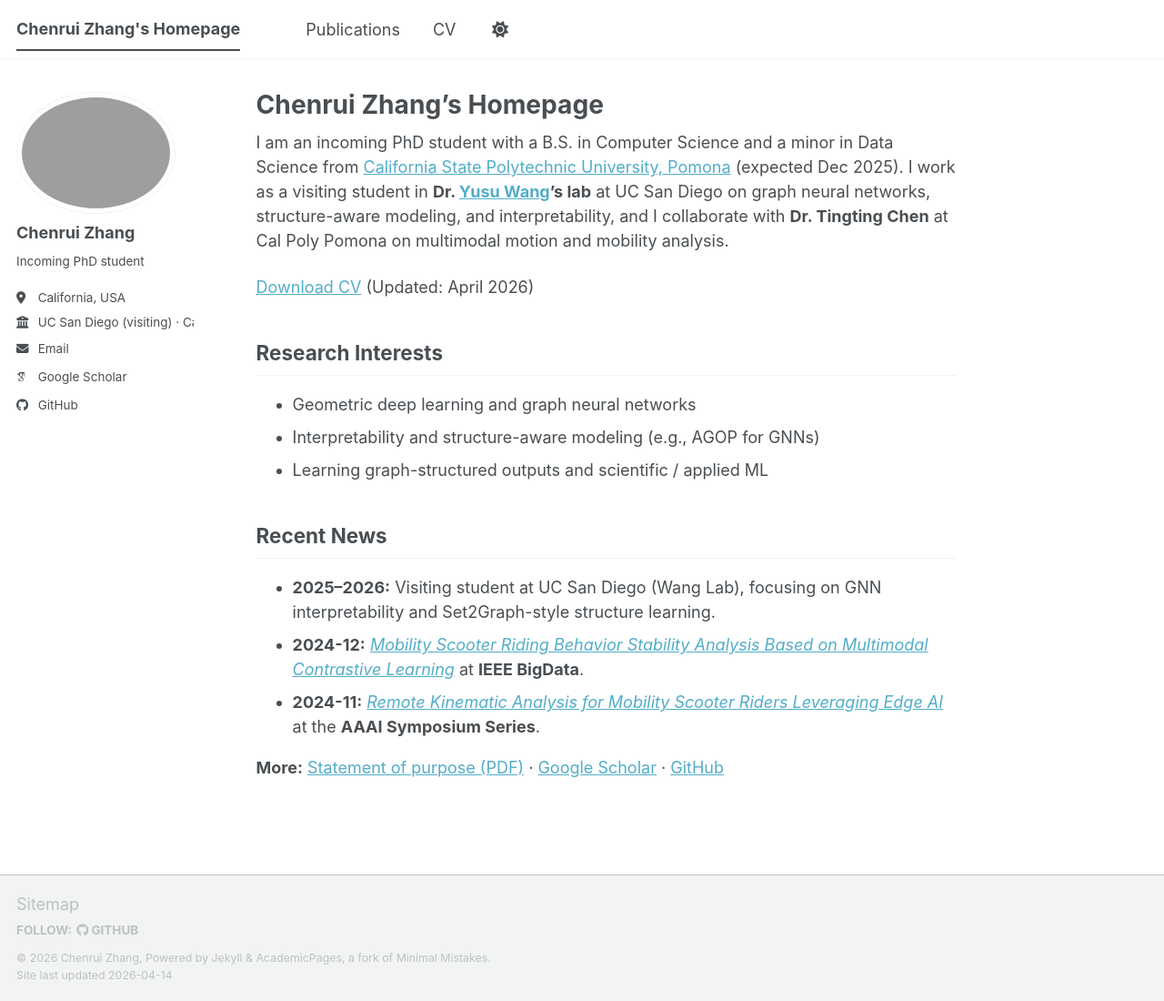
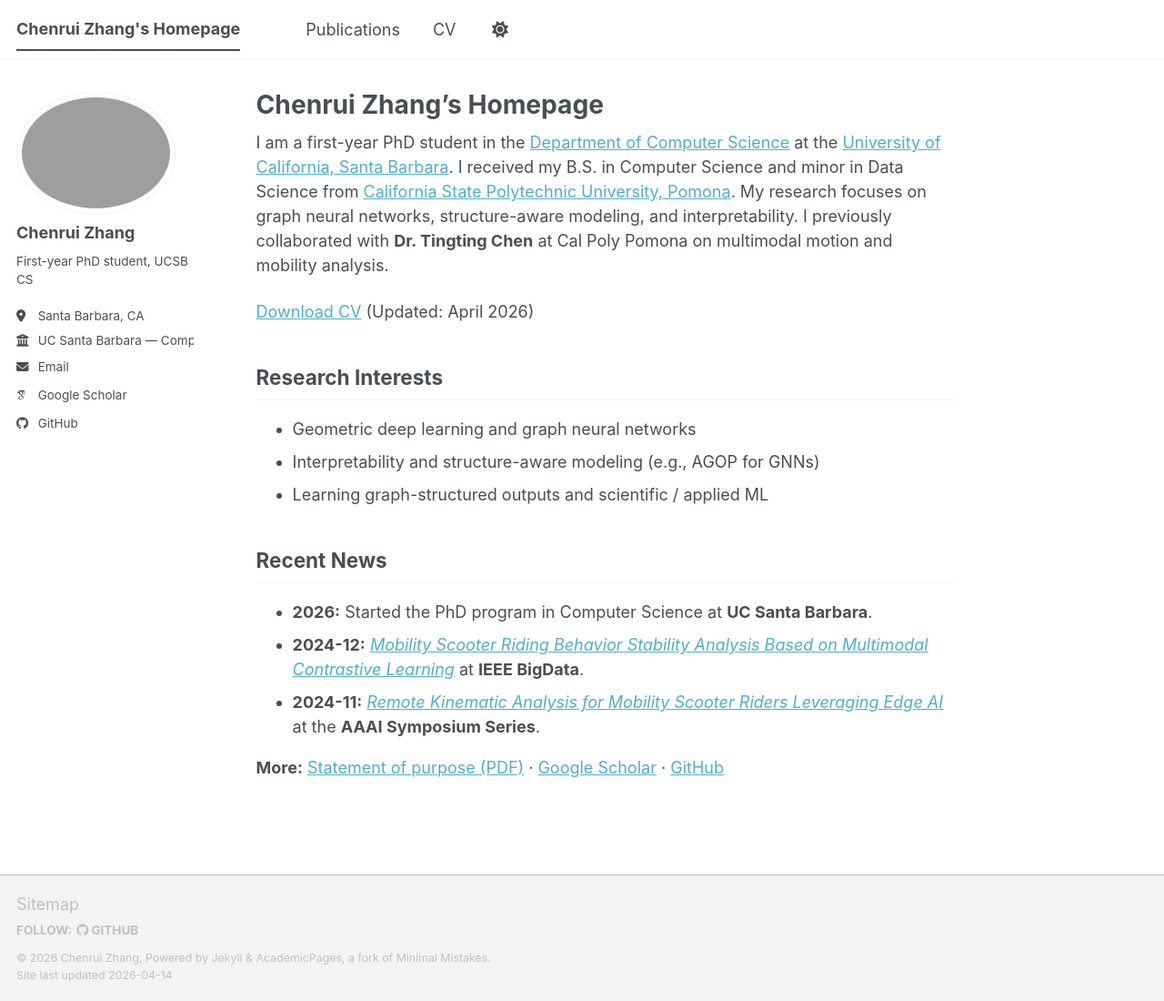
Before and after one commit to Zhang-Chenrui/zhang-chenrui.github.io, a Jekyll site: the page built from _pages/about.md, in a window 1280 px wide and 1100 px high. Shown: the whole window at 91% size. Built offline with Jekyll 4.4.1, drawn with Linux system fonts in a browser that asks for light colours; some web fonts are replaced; a script bundle is joined from its source files by our own code; library files that are not in the unit come from our copies.

Commit message:
update the experience

```diff
--- a/_config.yml
+++ b/_config.yml
@@ -12,7 +12,7 @@ site_theme               : "default" # The available themes options are "default
 title                    : "Chenrui Zhang's Homepage"
 title_separator          : "-"
 name                     : &name "Chenrui Zhang"
-description              : &description "Incoming PhD student; geometric deep learning, graph ML, and interpretability."
+description              : &description "First-year PhD student at UCSB CS; geometric deep learning, graph ML, and interpretability."
 url                      : https://zhang-chenrui.github.io
 baseurl                  : ""
 repository               : "zhang-chenrui/zhang-chenrui.github.io"
@@ -25,9 +25,9 @@ author:
   avatar           : "chenrui-zhang.jpg"
   name             : "Chenrui Zhang"
   pronouns         : # example: "she/her"
-  bio              : "Incoming PhD student"
-  location         : "California, USA"
-  employer         : "UC San Diego (visiting) · Cal Poly Pomona"
+  bio              : "First-year PhD student, UCSB CS"
+  location         : "Santa Barbara, CA"
+  employer         : "UC Santa Barbara — Computer Science"
   uri              : # URL
   email            : "chenrui151129@outlook.com"
 
--- a/_pages/about.md
+++ b/_pages/about.md
@@ -7,7 +7,7 @@ redirect_from:
   - /about.html
 ---
 
-I am an incoming PhD student with a B.S. in Computer Science and a minor in Data Science from [California State Polytechnic University, Pomona](https://www.cpp.edu/) (expected Dec 2025). I work as a visiting student in **Dr. [Yusu Wang](https://cseweb.ucsd.edu/~yusu/)'s lab** at UC San Diego on graph neural networks, structure-aware modeling, and interpretability, and I collaborate with **Dr. Tingting Chen** at Cal Poly Pomona on multimodal motion and mobility analysis.
+I am a first-year PhD student in the [Department of Computer Science](https://www.cs.ucsb.edu/) at the [University of California, Santa Barbara](https://www.ucsb.edu/). I received my B.S. in Computer Science and minor in Data Science from [California State Polytechnic University, Pomona](https://www.cpp.edu/). My research focuses on graph neural networks, structure-aware modeling, and interpretability. I previously collaborated with **Dr. Tingting Chen** at Cal Poly Pomona on multimodal motion and mobility analysis.
 
 [Download CV](/files/Chenrui_s_final_Resume_for_research.pdf) (Updated: April 2026)
 
@@ -19,7 +19,7 @@ I am an incoming PhD student with a B.S. in Computer Science and a minor in Data
 
 ## Recent News
 
-- **2025–2026:** Visiting student at UC San Diego (Wang Lab), focusing on GNN interpretability and Set2Graph-style structure learning.
+- **2026:** Started the PhD program in Computer Science at **UC Santa Barbara**.
 - **2024-12:** [*Mobility Scooter Riding Behavior Stability Analysis Based on Multimodal Contrastive Learning*](https://ieeexplore.ieee.org/document/10825478) at **IEEE BigData**.
 - **2024-11:** [*Remote Kinematic Analysis for Mobility Scooter Riders Leveraging Edge AI*](https://doi.org/10.1609/aaaiss.v4i1.31808) at the **AAAI Symposium Series**.
 
```
Also changed, not shown: _data/cv.json (+12 -3 lines), _pages/cv.md (+3 -3 lines).
